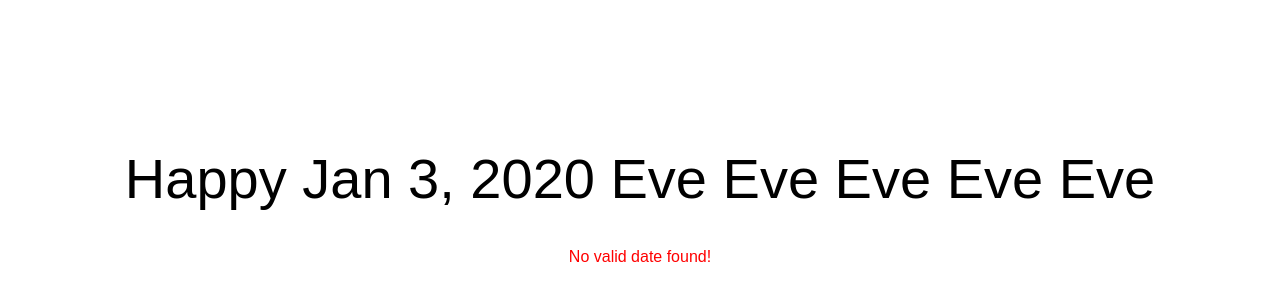
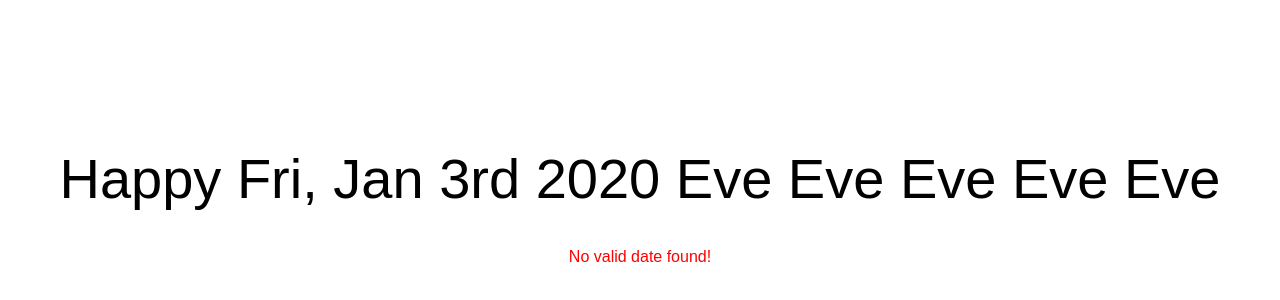
Before and after one commit to platipus25/eve-countdown, a plain HTML site: page app.html in a window 1280 px wide. Shown: the part 52-352 px from the top of the page. Drawn offline with Linux system fonts and the light colour scheme; a web font is replaced by a local one.

Commit message:
make formatting nicer

```diff
--- a/app.html
+++ b/app.html
@@ -60,6 +60,7 @@
         <h1 id="day_statement">Eve Countdown</h1>
     </div>
 
+    <script src="moment.js"></script>
     <script>
 
         const zeroOutTime = (date) => {
@@ -146,33 +147,20 @@
 
             const locale = undefined // leave it up to the browser
 
-            let formatOptions = {
-                weekday: "long",
+            let format = "dddd"
+
+            if (number_of_eves > 7) {
+                format = "dddd MMM Do"
             }
 
-            if (number_of_eves > 7) {
-                formatOptions = {
-                    month: "short",
-                    weekday: "long",
-                    day: "numeric",
-                }
-            }
             if (number_of_eves > 30) {
-                formatOptions = {
-                    month: "long",
-                    weekday: "short",
-                    day: "numeric",
-                }
+                format = "ddd, MMMM Do"
             }
             if (now.getFullYear() != date.getFullYear()){
-                formatOptions = {
-                    year: "numeric",
-                    month: "short",
-                    day: "numeric",
-                }
+                format = "ddd, MMM Do YYYY"
             }
 
-            let text = `Happy ${ date.toLocaleDateString(locale, formatOptions) } ${ "Eve ".repeat(number_of_eves).trim() }`
+            let text = `Happy ${ moment(date).format(format) } ${ "Eve ".repeat(number_of_eves).trim() }`
             console.log(text)
 
             return text
```
